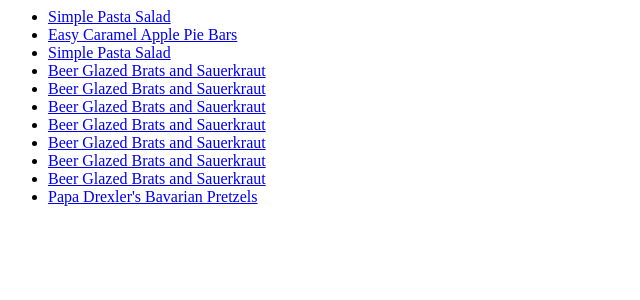
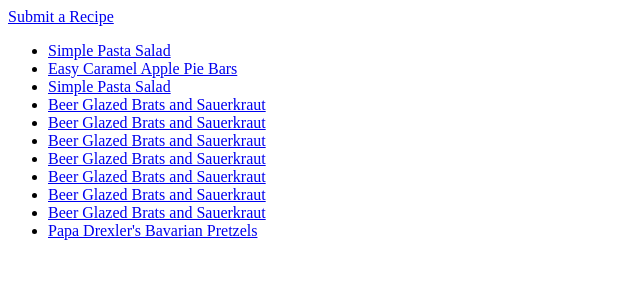
Before and after one commit to myerkes/recipeat, a Django app: page /recipes/ in a window 1280 px wide. Shown: the top 300 px of the page, without its empty margins (0-640 px from the left). Run offline with Django 5.2, Linux system fonts and the light colour scheme; data comes from the database, SQL or seed files in the repository; both versions use the stored data as it was after the commit.

Commit message:
add link to new recipe in success view

```diff
--- a/recipeat/recipes/templates/recipes/index.html
+++ b/recipeat/recipes/templates/recipes/index.html
@@ -1,3 +1,4 @@
+<a href="{% url 'submit_recipe' %}">Submit a Recipe</a>
 {% if latest_recipe_list %}
     <ul>
     {% for recipe in latest_recipe_list %}
--- a/recipeat/recipes/templates/recipes/recipe_success.html
+++ b/recipeat/recipes/templates/recipes/recipe_success.html
@@ -7,6 +7,10 @@
 <body>
     <h1>Recipe Submitted Successfully!</h1>
     <p>Your recipe has been saved.</p>
-    <a href="{% url 'submit_recipe' %}">Submit another recipe</a>
+    <!-- Link to the recipe detail page -->
+    <p><a href="{% url 'detail' recipe.id %}">View Recipe</a></p>
+
+    <!-- Optional link to submit another recipe -->
+    <p><a href="{% url 'submit_recipe' %}">Submit Another Recipe</a></p>
 </body>
 </html>
--- a/recipeat/recipes/urls.py
+++ b/recipeat/recipes/urls.py
@@ -8,5 +8,5 @@ urlpatterns = [
     path("<int:recipe_id>/", views.detail, name="detail"),
     # ex: /recipes/5/submit/
     path('submit-recipe/', views.submit_recipe, name='submit_recipe'),
-    path('recipe-success/', views.recipe_success , name='recipe_success'),  # Add your success view here
+    path('recipe-success/<int:recipe_id>/', views.recipe_success , name='recipe_success'),  # Add your success view here
 ]
--- a/recipeat/recipes/views.py
+++ b/recipeat/recipes/views.py
@@ -73,7 +73,7 @@ def submit_recipe(request):
                         text=instruction
                     )
 
-                return redirect('recipe_success')  # Redirect to a success page or recipe detail page
+                return redirect('recipe_success', recipe_id=recipe.id)  # Redirect to a success page or recipe detail page
 
             except Exception as e:
                 form.add_error('recipe_url', f"Error scraping the recipe: {str(e)}")
@@ -84,5 +84,8 @@ def submit_recipe(request):
     return render(request, 'recipes/submit_recipe.html', {'form': form})
 
 # views.py
-def recipe_success(request):
-    return render(request, 'recipes/recipe_success.html')
+def recipe_success(request, recipe_id):
+    recipe = get_object_or_404(Recipe, pk=recipe_id)
+    return render(request, "recipes/recipe_success.html", {
+            "recipe": recipe
+        })
```
Also changed, not shown: recipeat/db.sqlite3.
